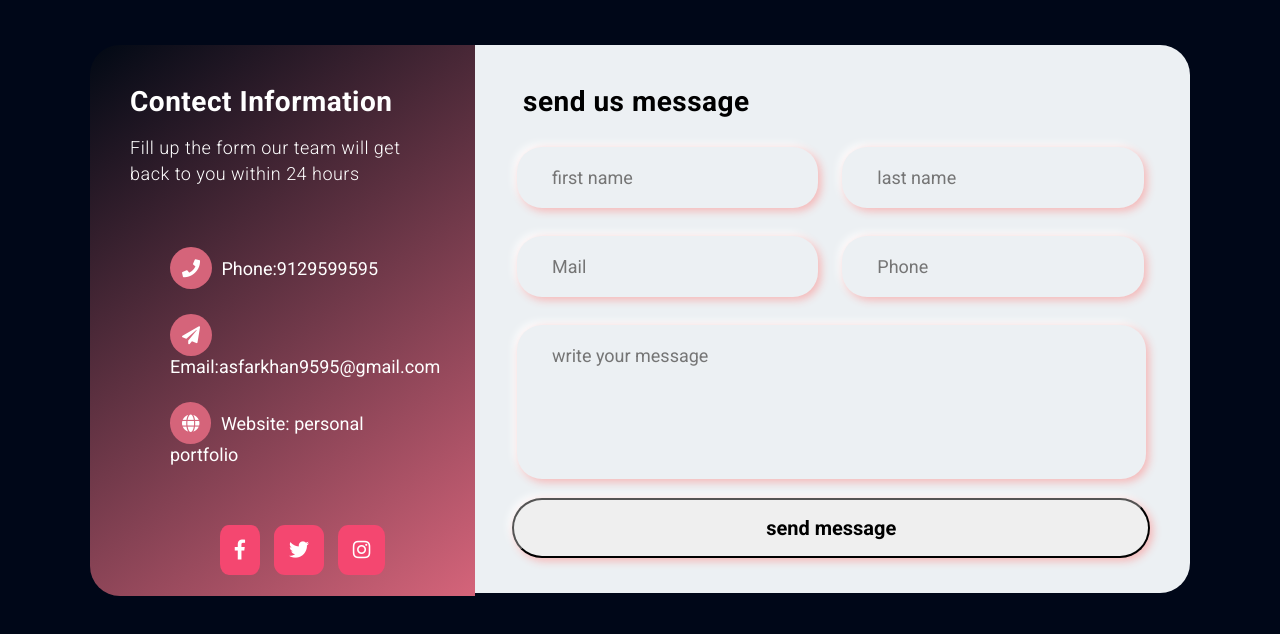
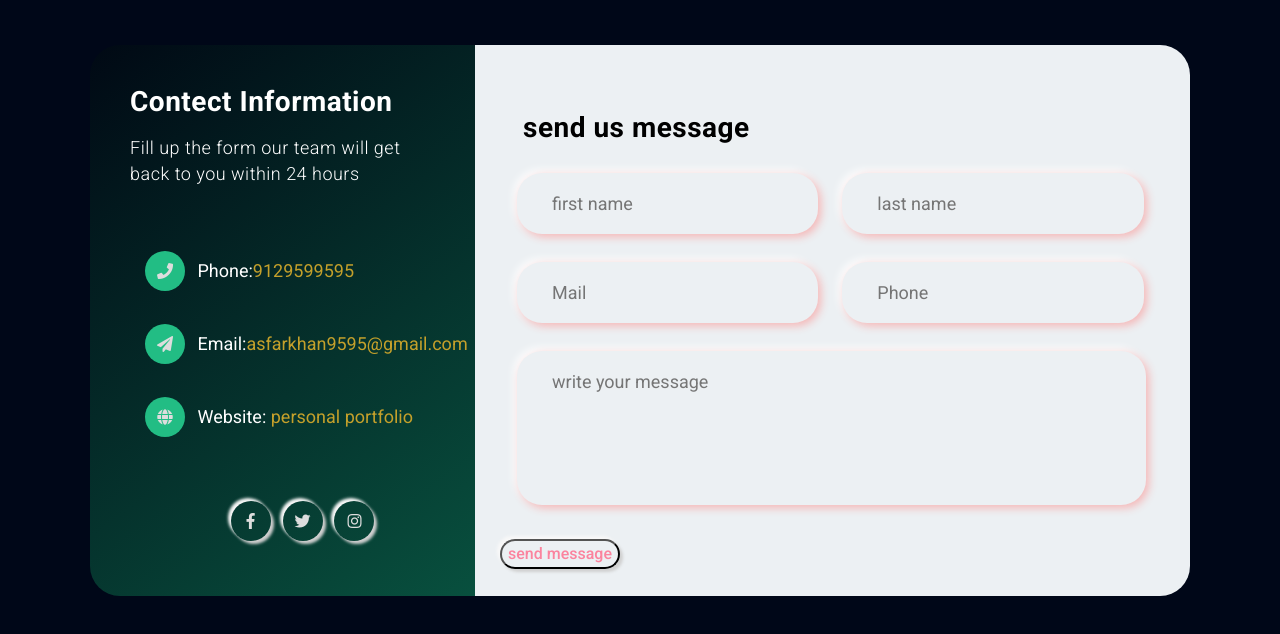
Before and after one commit to asfarkhan9595/contect.info.github.io, a plain HTML site: page index.html in a window 1280 px wide. Drawn offline with Linux system fonts and the light colour scheme.

Commit message:
Add files via upload

```diff
--- /dev/null
+++ b/css/color-1.css
@@ -0,0 +1,3 @@
+:root{
+    --skin-color:#fb839e;
+}
--- a/css/style.css
+++ b/css/style.css
@@ -1,4 +1,22 @@
+@import url('https://fonts.googleapis.com/css2?family=Raleway:wght@400;500;600;700&display=swap');
+
+:root {
+
+
+    --bg-black-900: #000000;
+    --bg-black-100: #dddddd;
+    --bg-black-50: #eff0f4;
+    --text-black-900: #000000;
+    --text-black-700: #555555;
+    --text-black-600: #666666;
+    --text-black-300: #bbbbbb;
+    --outer-shadow: 3px 3px 3px #d0d0d0, -3px -3px 3px #f8f8f8;
+    --outer-shadow-0: 0 0 0 #d0d0d0, 0 0 0 #f8f8f8;
+    --inner-shadow: inset 3px 3px 3px #d0d0d0, inset -3px -3px 3px #f8f8f8;
+
+}
 *{
+
     margin: 0;
     pad: 0;
     box-sizing: border-box;
@@ -8,6 +26,68 @@
 body{
     background-color:#000718;
 }
+.justify-content-between {
+    justify-content: space-between;
+}
+
+.outer-shadow {
+    box-shadow: var(--outer-shadow);
+}
+
+.inner-shadow {
+    box-shadow: var(--inner-shadow);
+}
+
+.hover-in-shadow {
+    position: relative;
+    z-index: 1;
+}
+
+.hover-in-shadow:hover {
+    box-shadow: var(--outer-shadow-0);
+}
+
+.hover-in-shadow::after {
+    content: '';
+    position: absolute;
+    left: 0;
+    top: 0;
+    width: 100%;
+    height: 100%;
+    transition: all 0.3s ease;
+}
+
+.hover-in-shadow:hover::after {
+    box-shadow: var(--inner-shadow);
+}
+.align-items-center{
+    align-items: center;
+}
+.btn-1{
+    pad: 10px 25px;
+    font-size: 16px;
+    font-weight: 500;
+    color: var(--skin-color);
+    background-color: transparent;
+    line-height: 1.5;
+    cursor:pointer;
+    border-radius: 30px;
+    transition: all 0.3s ease;
+    display: inline-block;
+}
+.btn-1::after{
+    border-radius: 30px;
+}
+.btn-1{
+    margin-top: 15px;}
+
+    .btn-1 i::after{
+        border-radius: 50%;
+
+    }
+    .btn-1 i:hover{
+        color: var(--skin-color);
+    }
 body,input,textarea,a {
     font-family: 'Roboto',sans-serif;
 }
@@ -33,7 +113,7 @@ body,input,textarea,a {
     float: left;
     display: block;
     border-radius: 30px 0px 0px 30px;
-    background: linear-gradient(144deg,rgba(1, 10, 17, 0.566)0%,rgb(213, 100, 122)100%);
+    background: linear-gradient(144deg,rgba(1, 10, 17, 0.566)0%,rgb(8, 80, 62)100%);
     color: #fff;
 }
 .info-title{
@@ -55,7 +135,7 @@ body,input,textarea,a {
 .info-details{
     /* background-color: aqua; */
     list-style: none;
-    margin: 60px 0px;
+    margin: 60px -33px;
 
 
 }
@@ -63,49 +143,95 @@ body,input,textarea,a {
     margin-top: 25px;
     font-size: 18px;
     color: #fff;
+
 }
 .info-details li i{
-    background-color: rgb(213, 100, 122);
+
+     background-color: rgb(34, 189, 132);
+
     padding: 12px;
+    /* margin-right: 5px; */
+    display: inline-block;
+    height: 40px;
+    width: 40px;
+    font-size: 16px;
+    text-align: center;
+
+    color: #dddddd;
+    margin: 4px 8px;
     border-radius: 50%;
-    margin-right: 5px;
+    transition: all 0.3s ease;
 }
+.info-details i::after{
+    border-radius: 50%;
+
+}
+.info-details i:hover{
+    color: var(--skin-color);
+}
+
 .info-details li a{
-    color: #fff;
+    color: rgb(196, 160, 43);
     text-decoration: none;
 }
 .info-details li a:hover{
-    color: #f44770;
+    color: var(--skin-color);
 }
 .social-icons{
     /* background-color: azure; */
     list-style: none;
     text-align: center;
     margin-top: 20px 0px;
+}
+/* }
+.social-icons li{
+    display: inline-block;
+    color: yellowgreen;
+    margin: 20px;
+    text-align: center;
+} */
+
+.social-icons a{
+    display: inline-block;
+    height: 40px;
+    width: 40px;
+    font-size: 16px;
+    text-align: center;
+
+    color: #dddddd;
+    margin: 0 4px;
+    border-radius: 50%;
+    transition: all 0.3s ease;
+}
+.social-icons a i{
+    line-height: 40px;
 
 }
-.social-icons li{
-    display: inline-block;
-    /* color: yellowgreen; */
+.social-icons a::after{
+    border-radius: 50%;
 }
-.social-icons li i{
-    background: #f44770;
-    color: #fff;
-    padding: 15px;
+.social-icons a:hover{
+    color: var(--skin-color);
+}
+/* .social-icons li i{
+    background:red;
+    color: var(--skin-color);
+    padding: 20px;
     font-size: 20px;
-    border-radius: 22%;
-    margin: 0px 5px;
+    border-radius: 50%;
+    margin: 0px 10px;
     cursor: pointer;
-    transition: all .5s ease;
-}
-.social-icons li i:hover{
-    background: #fff;
+    transition: all .3s ease;
+} */
+/* .social-icons li i:hover{
+    background:var(--skin-color);
     color: #000;
-}
+} */
 .form-wrap{
     width: 65%;
     float: right;
-    padding: 40px 25px 35px 25px;
+    height: 551px;
+    padding: 66px 25px 35px 25px;
     border-radius: 0px 30px 30px 0px;
     background: #ecf0f3;
 }
@@ -153,7 +279,7 @@ body,input,textarea,a {
 .form-fields .form-group:last-child{
     width: 96%;
 }
-.submit-button{
+/* .submit-button{
     width: 96%;
     height: 60px;
     margin: 0px 12px;
@@ -164,18 +290,19 @@ body,input,textarea,a {
     cursor: pointer;
     color: rgb(0, 0, 0);
     text-align: center;
-    /* background: #dcafba; */
+    background: #dcafba;
     box-shadow: 3px 3px 8px #f5b6b6,-3px -3px 8px #ffffff;
     transition: 2s;
 }
 .submit-button:hover{
     background: #c87689;
-}
+} */
 @media only screen and (max-width: 768px) {
     .box-wrapper{
         width: 100%;
     }
-    .info-wrap,.form-wrap{
+    .info-wrap,
+    .form-wrap{
         width: 100%;
         height: inherit;
         float: none;
@@ -193,10 +320,12 @@ body,input,textarea,a {
         float: none;
         margin: 25px 0px;
     }
-    .form-fields .form-group:last-child,.submit-button{
+    .form-fields .form-group:last-child{
         width: 100%;
     }
-    .submit-button{
+    .btn-1{
+        width: 20%;
         margin: 10px 0px;
     }
+
 }
--- a/index.html
+++ b/index.html
@@ -12,6 +12,8 @@
     <!-- font awesome CDN -->
     <link rel="stylesheet" href="https://use.fontawesome.com/releases/v5.7.2/css/all.css">
     <link rel="stylesheet" href="css/style.css">
+    <link rel="stylesheet" type="text/css" href="css/color-1.css">
+
 </head>
 
 <body>
@@ -22,38 +24,32 @@
                 <h3 class="info-sub-title">Fill up the form our team will get back to you within 24 hours</h3>
                 <ul class="info-details">
                     <li>
-                        <i class="fas fa-phone"></i>
+                        <i class="fas fa-phone  hover-in-shadow"></i>
                         <span>Phone:</span><a href="tel:+919129599595">9129599595</a>
                     </li>
                     <li>
-                        <i class="fas fa-paper-plane"></i>
+                        <i class="fas fa-paper-plane  hover-in-shadow"></i>
                         <span>Email:</span><a href="mailto:asfarkhan@gmail.com">asfarkhan9595@gmail.com</a>
                     </li>
                     <li>
-                        <i class="fas fa-globe"></i>
-                        <span>Website:</span> <a href="https://asfarkhan9595.github.io/Akprofile.github.io/">personal portfolio</a>
+                        <i class="fas fa-globe  hover-in-shadow"></i>
+                        <span>Website:</span> <a href="https://www.google.com/">personal portfolio</a>
                     </li>
                 </ul>
                 <ul class="social-icons">
-                    <li>
-                        <a href="#">
-                            <i class="fab fa-facebook-f"></i>
-                        </a>
-                    </li>
+
+                        <a href="https://www.facebook.com/asfar.khan.7311" class="outer-shadow  hover-in-shadow"><i
+                            class="fab fa-facebook-f"></i></a>
+
+                        <a href="https://twitter.com/marina_reo?t=_OfZr99HP9K1ybrjS4QyEA&s=09"
+                            class="outer-shadow  hover-in-shadow"><i class="fab fa-twitter"
+                                class="outer-shadow  hover-in-shadow"></i></a>
+
+                        <a href="https://instagram.com/long_live_4me?igshid=YmMyMTA2M2Y="
+                            class="outer-shadow  hover-in-shadow"><i class="fab fa-instagram"
+                                class="outer-shadow  hover-in-shadow"></i></a>
 
 
-                    <li>
-                        <a href="#">
-                            <i class="fab fa-twitter"></i>
-                        </a>
-                    </li>
-
-
-                    <li>
-                        <a href="#">
-                            <i class="fab fa-instagram"></i>
-                        </a>
-                    </li>
                 </ul>
             </div>
             <div class="form-wrap">
@@ -79,10 +75,10 @@
                         </div>
 
                         <div class="form-group">
-                        <textarea name="message" id="" placeholder="write your message"></textarea>
+                            <textarea name="message" id="" placeholder="write your message"></textarea>
                         </div>
                     </div>
-                    <input type="submit" value="send message" class="submit-button">
+                    <input type="submit" value="send message" class="btn-1 outer-shadow  hover-in-shadow">
 
                 </form>
             </div>
```
